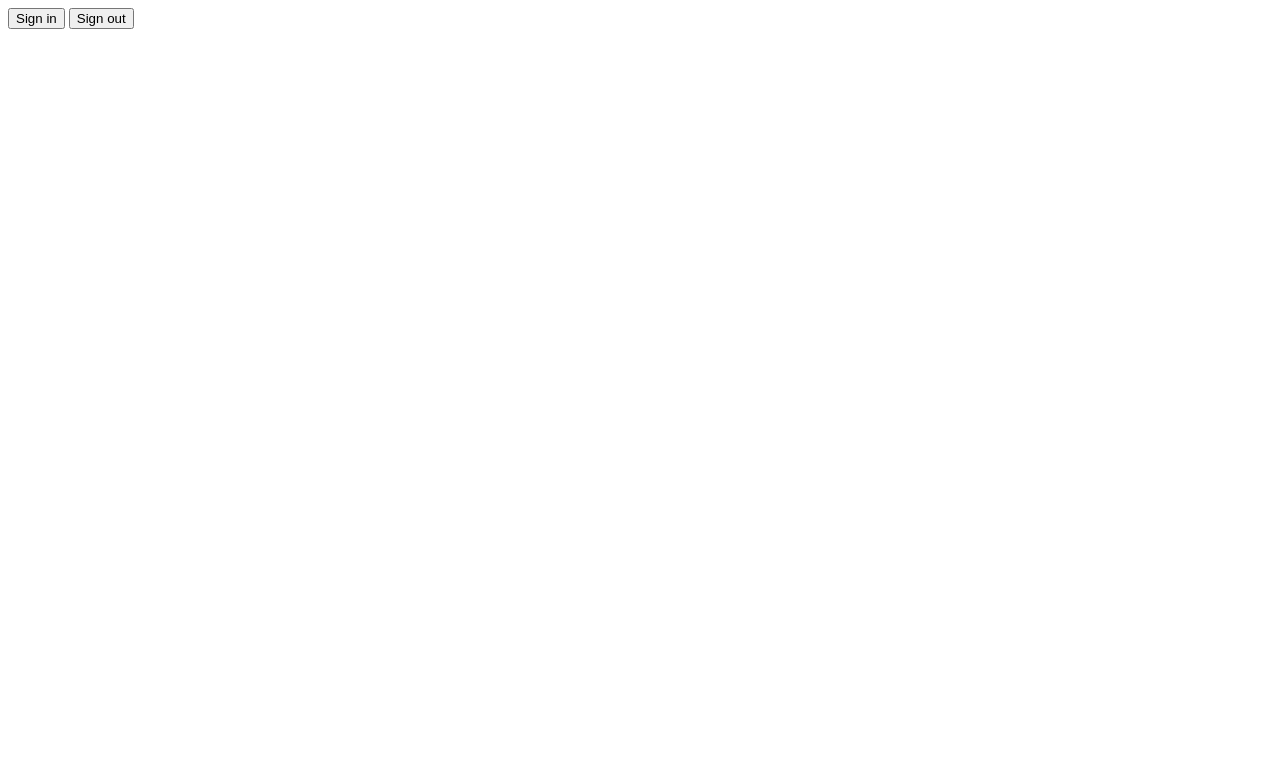
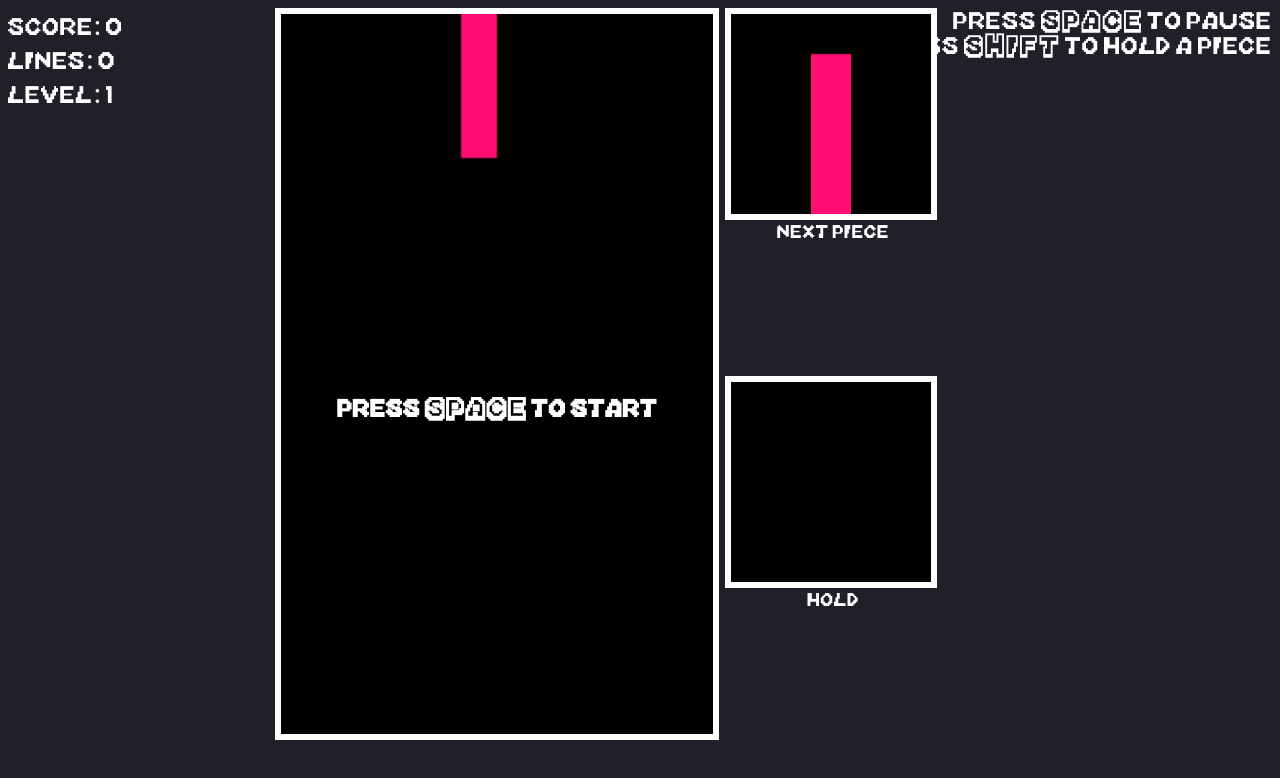
Before and after one commit to Inazumark/TestingSite, a plain HTML site: page index.html in a window 1280 px wide. Drawn offline with Linux system fonts and the light colour scheme.

Commit message:
Reupload Game

```diff
--- a/index.html
+++ b/index.html
@@ -1,92 +1,84 @@
-<html>
-  <head></head>
-  <body>
-    <!--
-    BEFORE RUNNING:
-    1. If not already done, enable the Google Sheets API
-       and check the quota for your project at
-       https://console.developers.google.com/apis/api/sheets
-    2. Get access keys for your application. See
-       https://developers.google.com/api-client-library/javascript/start/start-js#get-access-keys-for-your-application
-    3. For additional information on authentication, see
-       https://developers.google.com/sheets/api/quickstart/js#step_2_set_up_the_sample
-    -->
-    <script>
-    function makeApiCall() {
-      var params = {
-        // The ID of the spreadsheet to retrieve data from.
-        spreadsheetId: '19z-hVHJU-_GBcu8wDjH6bVBZhtjQeKWc0PFSPTjtDaY',  // TODO: Update placeholder value.
-
-        // The A1 notation of the values to retrieve.
-        range: 'Blad1',  // TODO: Update placeholder value.
-
-        // How values should be represented in the output.
-        // The default render option is ValueRenderOption.FORMATTED_VALUE.
-        //valueRenderOption: '',  // TODO: Update placeholder value.
-
-        // How dates, times, and durations should be represented in the output.
-        // This is ignored if value_render_option is
-        // FORMATTED_VALUE.
-        // The default dateTime render option is [DateTimeRenderOption.SERIAL_NUMBER].
-        //dateTimeRenderOption: '',  // TODO: Update placeholder value.
-      };
-
-      var request = gapi.client.sheets.spreadsheets.values.get(params);
-      request.then(function(response) {
-        // TODO: Change code below to process the `response` object:
-        console.log(response.result);
-      }, function(reason) {
-        console.error('error: ' + reason.result.error.message);
-      });
-    }
-
-    function initClient() {
-      var API_KEY = 'AIzaSyCKBhaaUHFR9iZlO7coOeTg-O9QcE612p8';  // TODO: Update placeholder with desired API key.
-
-      var CLIENT_ID = '1031533853127-edaarjh7gr0etlf5romqrgh7ltq4l39q.apps.googleusercontent.com';  // TODO: Update placeholder with desired client ID.
-
-      // TODO: Authorize using one of the following scopes:
-      //   'https://www.googleapis.com/auth/drive'
-      //   'https://www.googleapis.com/auth/drive.file'
-      //   'https://www.googleapis.com/auth/drive.readonly'
-      //   'https://www.googleapis.com/auth/spreadsheets'
-      //   'https://www.googleapis.com/auth/spreadsheets.readonly'
-      var SCOPE = 'https://www.googleapis.com/auth/spreadsheets.readonly';
-
-      gapi.client.init({
-        'apiKey': API_KEY,
-        'clientId': CLIENT_ID,
-        'scope': SCOPE,
-        'discoveryDocs': ['https://sheets.googleapis.com/$discovery/rest?version=v4'],
-      }).then(function() {
-        gapi.auth2.getAuthInstance().isSignedIn.listen(updateSignInStatus);
-        updateSignInStatus(gapi.auth2.getAuthInstance().isSignedIn.get());
-      });
-    }
-
-    function handleClientLoad() {
-      gapi.load('client:auth2', initClient);
-    }
-
-    function updateSignInStatus(isSignedIn) {
-      if (isSignedIn) {
-        makeApiCall();
+<!DOCTYPE html>
+<html lang="en">
+<head>
+    <title>Tetris</title>
+    <style>
+	  @font-face {
+		font-family: '8bit_wondernominal';
+		src: url('fonts/8_bit_wonder-webfont.woff2') format('woff2'),
+			url('fonts/8_bit_wonder-webfont.woff') format('woff');
+		font-weight: normal;
+		font-style: normal;
+	  }
+      body {
+        background: #202028;
+        color: #fff;
+        font-family: '8bit_wondernominal';
+        font-size: 30px;
+        text-align: center;
       }
-    }
-
-    function handleSignInClick(event) {
-      gapi.auth2.getAuthInstance().signIn();
-    }
-
-    function handleSignOutClick(event) {
-      gapi.auth2.getAuthInstance().signOut();
-    }
-    </script>
-    <script async defer src="https://apis.google.com/js/api.js"
-      onload="this.onload=function(){};handleClientLoad()"
-      onreadystatechange="if (this.readyState === 'complete') this.onload()">
-    </script>
-    <button id="signin-button" onclick="handleSignInClick()">Sign in</button>
-    <button id="signout-button" onclick="handleSignOutClick()">Sign out</button>
-  </body>
+      canvas {
+        border: solid .2em #fff;
+        height: 90vh;
+      }
+	  #help {
+		right: 0%;
+		text-align: right;
+		flex-direction: column;
+		position: absolute;
+		flex-direction: column;
+		font-size: 30px;
+	  }
+	  #texts {
+		text-align: left;
+		flex-direction: column;
+		position: absolute;
+	  }
+	  h1 {
+		position: absolute;
+		font-size: 30px;
+		text-align: center;
+		width: 100%;
+		top: 50%;
+	  }
+	  #next {
+	    border: solid .2em #fff;
+		position: relative;
+		height: 25vh;
+		width: 25vh;
+	  }
+	  #hold {
+	    border: solid .2em #fff;
+		position: relative;
+		height: 25vh;
+		width: 25vh;
+	  }
+	  </style>
+</head>
+<body>
+	<div id="wrapper" style="margin: 0 auto; position: relative;">
+		<div id="texts">
+			<div id="score"></div>
+			<div id="lines"></div>
+			<div id="level"></div>
+		</div>
+		<div id="help">
+			<div>press SPACE to pause</div>
+			<div>press SHIFT to hold a piece</div>
+		</div>
+		<div id="canvasWrapper" style="display: inline-flex; margin-left: -5%;">
+			<div id="mainCanvas" style="margin: 0; position: relative;">
+					<h1 id="pausetext">press SPACE to start</h1>
+				<canvas id="tetris" width="240" height="400"></canvas>
+			</div>
+			<div id="subBoxWrapper" style="position: relative; float: right; padding-left: .2em; display: grid;">
+				<canvas id="next"></canvas>
+				<div style="font-size: 23px; margin-top: -35%; height: auto; width: 27vh;">next piece</div>
+				<canvas id="hold"></canvas>
+				<div style="font-size: 23px; margin-top: -35%; height: auto; width: 27vh;">hold</div>
+			</div>
+		</div>
+	</div>
+    <script src="tetris.js"></script>
+</body>
 </html>
```
